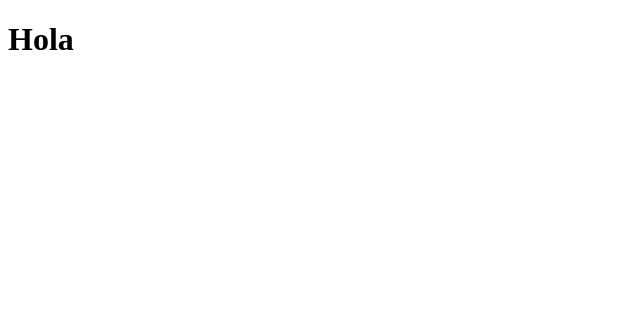
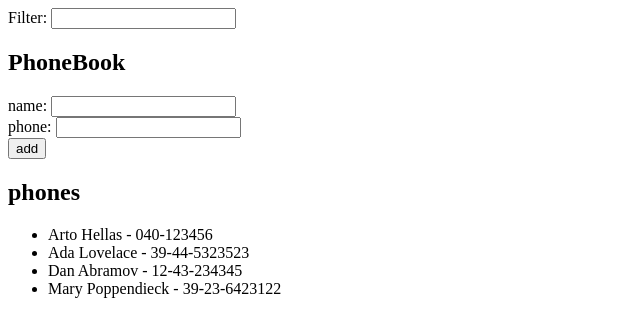
Before and after one commit to SpiritBit/curso-js, a React (Create React App) app in the folder part1/courseinfo/: page / in a window 1280 px wide. Shown: the top 336 px of the page, without its empty margins (0-640 px from the left). Built offline with nearby package versions, Linux system fonts and the light colour scheme.

Commit message:
termiandos ejercicios

```diff
--- a/part1/courseinfo/src/components/App.js
+++ b/part1/courseinfo/src/components/App.js
@@ -1,57 +1,95 @@
 import React, { useState } from 'react'
-import Note from './Note'
 
+const App = () => {
+  const [persons, setPersons] = useState([
+    { name: 'Arto Hellas', phone: '040-123456' },
+    { name: 'Ada Lovelace', phone: '39-44-5323523' },
+    { name: 'Dan Abramov', phone: '12-43-234345' },
+    { name: 'Mary Poppendieck', phone: '39-23-6423122' },
+  ])
 
-const App = (props) => {
-  const [notes, setNotes] = useState(props.notes)
-  const [newNote, setNewNote] = useState('new note...')
-  const [showAll, setShowAll] = useState(true)
+  const [newName, setNewName] = useState('')
+  const [newPhone, setNewPhone] = useState('')
 
-  const notesToShow = showAll ? notes : notes.filter(note => note.important === true)
+  const [filter, setFilter] = useState('')
 
-  const addNote = (event) => {
+  const handleFilter = (event) => {
+    setFilter(event.target.value)
+  }
+
+  const addPerson = (event) => {
     event.preventDefault()
 
-    if (!newNote) { return }
+    let isRepeated = persons.map(item => {
+      if (item.name === newName) {
+        return true
+      } else {
+        return false
+      }
+    })
 
-    const noteObject = {
-      id: notes.length + 1,
-      content: newNote,
-      date: new Date().toISOString(),
-      important: Math.random() < .5,
+    isRepeated = isRepeated.includes(true) ? true : false
+
+    if (isRepeated) {
+      window.alert(`Error. '${newName}' ya existe`)
+    } else {
+      setPersons([...persons, { name: newName, phone: newPhone }])
     }
 
-    setNotes([...notes, noteObject])
-    setNewNote('')
   }
 
-  const handleNoteChange = (event) => {
-    if (event.target.value !== undefined) {
-      setNewNote(event.target.value)
-    }
+  const handleNewName = (event) => {
+    setNewName(event.target.value)
+  }
+
+  const handleNewPhone = (event) => {
+    setNewPhone(event.target.value)
   }
 
   return (
-    <>
-      <div>
-        <h1>Notes</h1>
+    <div>
+      Filter: <input
+        value={filter}
+        onChange={handleFilter}
+      />
+
+      <h2>PhoneBook</h2>
+      <form onSubmit={addPerson}>
         <div>
-          <button onClick={() => setShowAll(!showAll)}>
-            show {showAll ? 'important' : 'all'}
-          </button>
+          name: <input
+            onChange={handleNewName}
+            value={newName}
+          />
         </div>
-        <ul>
-          {notesToShow.map(note => <Note key={note.id} note={note.content} />)}
-        </ul>
-      </div>
-      <form onSubmit={addNote}>
-        <input
-          value={newNote}
-          onChange={handleNoteChange}
-        />
-        <button type="submit">Save</button>
+        <div>
+          phone: <input
+            onChange={handleNewPhone}
+            value={newPhone}
+          />
+        </div>
+        <div>
+          <button type="submit">add</button>
+        </div>
       </form>
-    </>
+
+      <h2>phones</h2>
+
+      <ul>
+        <div>
+          {persons.map(person => {
+            if (filter) {
+              if (person.name.toLowerCase().includes(filter.toLowerCase())) {
+                return <li key={person.name}>{person.name} - {person.phone}</li>
+              }
+            } else {
+              return <li key={person.name}>{person.name} - {person.phone}</li>
+            }
+            return true
+          }
+          )}
+        </div>
+      </ul>
+    </div>
   )
 }
 
--- a/part1/courseinfo/src/index.js
+++ b/part1/courseinfo/src/index.js
@@ -1,13 +1,7 @@
 import React from 'react'
 import ReactDOM from 'react-dom/client'
 
-const App = () => {
-  return (
-    <>
-    <h1>Hola</h1>
-    </>
-  )
-}
+import App from './components/App';
 
 const root = ReactDOM.createRoot(document.getElementById('root'));
 root.render(
```
Also changed, not shown: part1/courseinfo/src/components/20231107-1257-App.js (added, +58 -0 lines).
